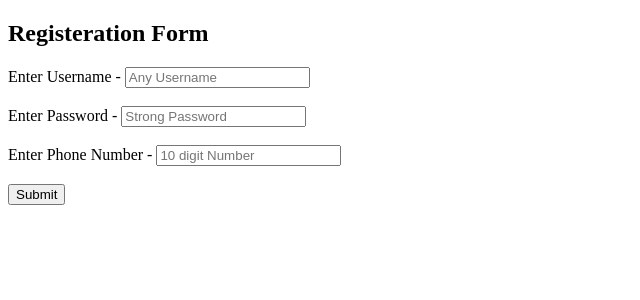
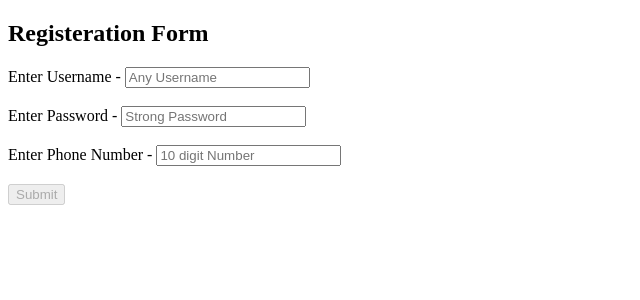
Before and after one commit to SarthakA24/Angular-Forms, an Angular app: page / in a window 1280 px wide. Shown: the top 300 px of the page, without its empty margins (0-640 px from the left). Built offline with nearby package versions, Linux system fonts and the light colour scheme.

Commit message:
added disbaled attribute for submit button

```diff
--- a/src/app/register/register.component.html
+++ b/src/app/register/register.component.html
@@ -9,5 +9,5 @@
     Enter Phone Number -
     <input type="number" placeholder="10 digit Number" name="phoneNumber" required #phoneNumber ngModel>
     <br><br>
-    <input type="submit">
+    <input type="submit" [disabled]="!registerForm.valid">
 </form>
```
